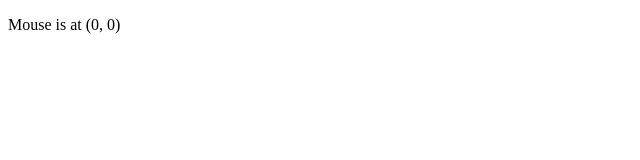
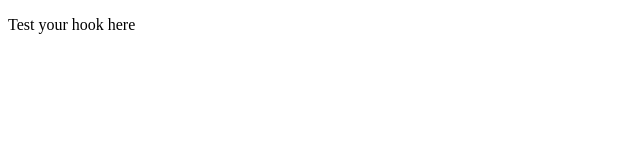
Before and after one commit to novajslabs/nova.js, a React (Vite) app: page / in a window 1280 px wide. Shown: the top 160 px of the page, without its empty margins (0-640 px from the left). Built offline with nearby package versions, Linux system fonts and the light colour scheme.

Commit message:
useSyncExternalStore hook

```diff
--- a/src/App.tsx
+++ b/src/App.tsx
@@ -1,15 +1,5 @@
-import { useMousePosition } from './hooks/js/useMousePosition';
-
 const App = () => {
-  const mousePosition = useMousePosition();
-  console.log(mousePosition);
-  return (
-    <div>
-      <p>
-        Mouse is at ({mousePosition.x}, {mousePosition.y})
-      </p>
-    </div>
-  );
+  return <p>Test your hook here</p>;
 };
 
 export default App;
--- a/src/hooks/js/useMousePosition.js
+++ b/src/hooks/js/useMousePosition.js
@@ -1,25 +1,26 @@
-import { useState, useEffect } from 'react';
+import { useSyncExternalStore } from 'react';
+
+let mousePosition = { x: 0, y: 0 };
 
 export const useMousePosition = () => {
-  const [mousePosition, setMousePosition] = useState({
-    x: 0,
-    y: 0
-  });
-
-  useEffect(() => {
+  const subscribe = (callback) => {
     const handleMouseMove = (event) => {
-      setMousePosition({
+      mousePosition = {
         x: event.clientX,
         y: event.clientY
-      });
+      };
+      callback();
     };
 
     window.addEventListener('mousemove', handleMouseMove);
-
     return () => {
       window.removeEventListener('mousemove', handleMouseMove);
     };
-  }, []);
+  };
 
-  return mousePosition;
+  const getSnapshot = () => mousePosition;
+
+  const getServerSnapshot = () => ({ x: 0, y: 0 });
+
+  return useSyncExternalStore(subscribe, getSnapshot, getServerSnapshot);
 };
```
Also changed, not shown: src/hooks/ts/useMousePosition.ts (+13 -12 lines).
